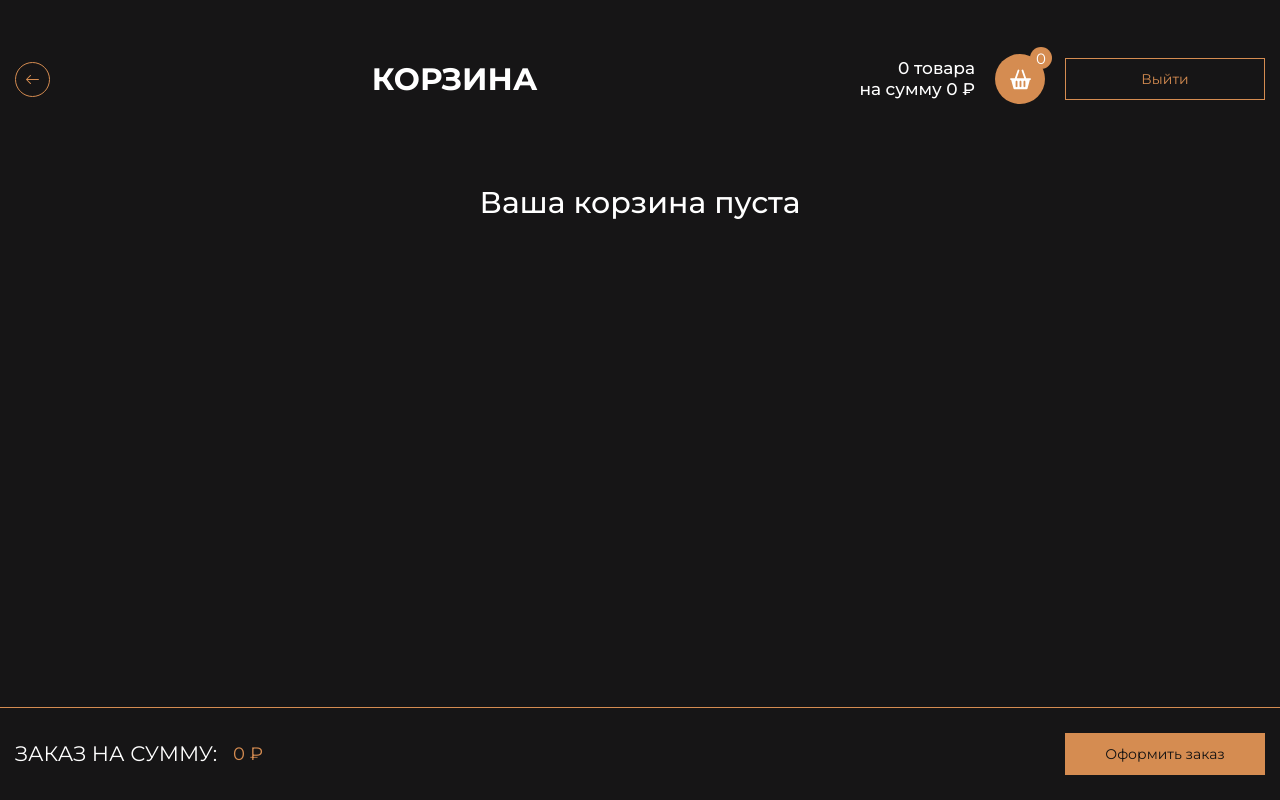
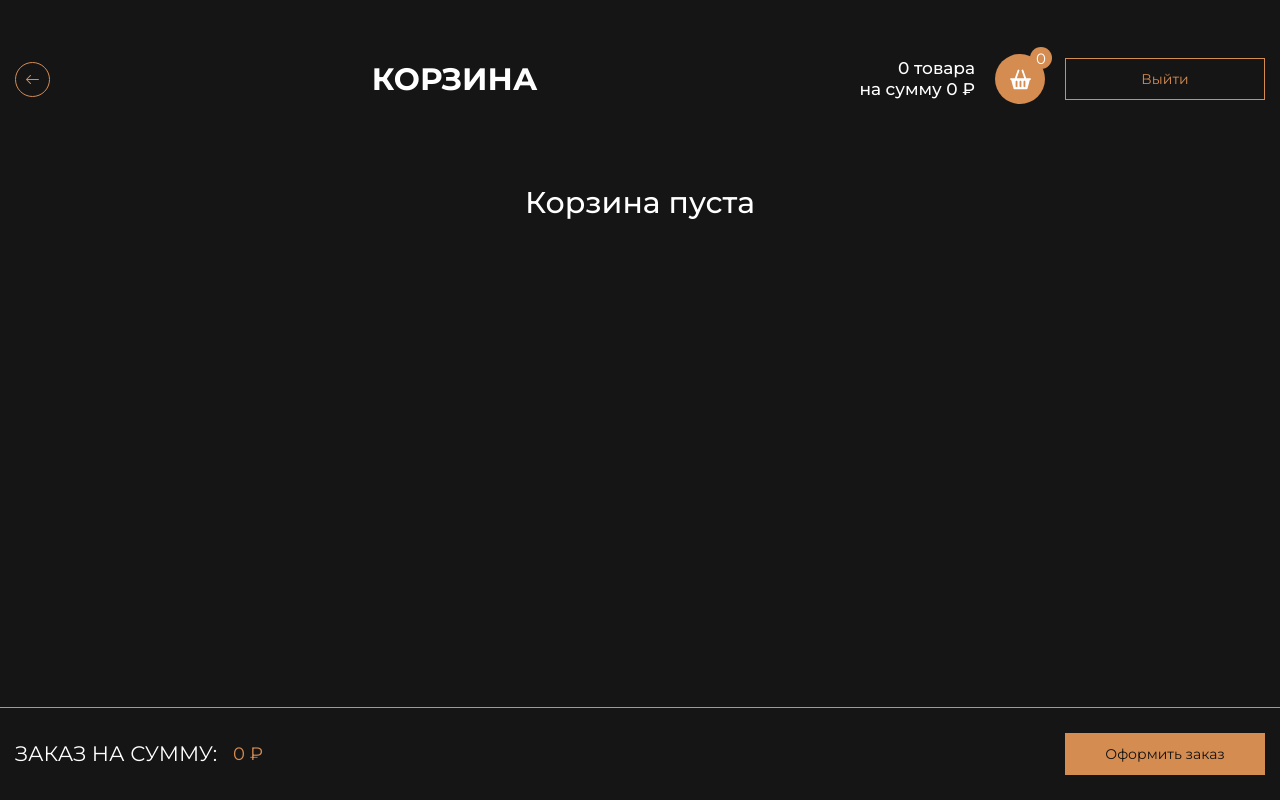
Before and after one commit to usmanow/restaurant-order-app, a React (Create React App) app: page /cart in a window 1280 px wide. Built offline with nearby package versions, Linux system fonts and the light colour scheme; sample sign-in values are in the browser's storage.

Commit message:
fix main layout, add StyledMain in CartPage

```diff
--- a/src/components/Pagination/Pagination.jsx
+++ b/src/components/Pagination/Pagination.jsx
@@ -1,7 +1,7 @@
 import { StyledPagination } from './Pagination.styled'
 
-const Pagination = ({ currentPage, totalItems, itemsPerPage, onPageChange }) => {
-  const totalPages = Math.ceil(totalItems / itemsPerPage)
+const Pagination = ({ currentPage, totalProducts, ProductsPerPage, onPageChange }) => {
+  const totalPages = Math.ceil(totalProducts / ProductsPerPage)
 
   const handlePageClick = (page) => {
     if (page !== currentPage) onPageChange(page)
--- a/src/layouts/main/Main.jsx
+++ b/src/layouts/main/Main.jsx
@@ -1,4 +1,13 @@
 import { useState, useEffect } from 'react'
+import { useSelector, useDispatch } from 'react-redux'
+import {
+  getProducts,
+  getTotalProducts,
+  getIsLoading,
+  setProducts,
+  setTotalProducts,
+  setIsLoading
+} from '../../store/productsSlice'
 import { Link, useNavigate } from 'react-router'
 import Loader from '../../components/Loader/Loader'
 import Card from '../../components/Card/Card'
@@ -9,73 +18,66 @@ import { useAuthContext } from '../../context/authContext'
 import showNotification from '../../components/Notification/notification-emitter'
 import { ERROR_NOTIFICATION } from '../../components/Notification/notification-type'
 
-const Main = ({ mainType, searchValue, page }) => {
-  const [loading, setLoading] = useState(false)
-  const [goods, setGoods] = useState([])
-  const [totalItems, setTotalItems] = useState(0)
+const Main = ({ searchValue, page }) => {
+  const products = useSelector(getProducts)
+  const totalProducts = useSelector(getTotalProducts)
+  const loading = useSelector(getIsLoading)
+  const dispatch = useDispatch()
+
   const [isFirstLoad, setIsFirstLoad] = useState(true)
   const { token } = useAuthContext()
   const navigate = useNavigate()
 
   useEffect(() => {
-    if (mainType === 'cart') return
-
     const fetchGoods = async () => {
-      setLoading(true)
+      dispatch(setIsLoading(true))
       setIsFirstLoad(false)
 
       try {
         const response = await getGoods(page, searchValue, token)
-        setGoods(response.goods)
-        setTotalItems(response.total)
+        dispatch(setProducts(response.goods))
+        dispatch(setTotalProducts(response.total))
       } catch (error) {
         showNotification(error.response?.data?.message, ERROR_NOTIFICATION)
       } finally {
-        setLoading(false)
+        dispatch(setIsLoading(false))
       }
     }
 
       fetchGoods()
-  }, [mainType, token, searchValue, page])
+  }, [token, searchValue, page, dispatch])
 
   const handlePageChange = (newPage) => {
     navigate(`?query=${searchValue}&page=${newPage}`)
   }
 
   return (
-    <StyledMain $mainType={mainType}>
-
+    <StyledMain>
       {loading && <Loader />}
 
       <div className="inner container">
 
-      {!loading && !isFirstLoad && !goods.length && (
-          <p className="no-results">Нет результатов</p>
+        {!loading && !isFirstLoad && !products.length && (
+            <p className="no-results">Нет результатов</p>
         )}
 
-      {mainType === 'cart' && !goods.length && !loading && (
-        <p className="no-results">Ваша корзина пуста</p>
-      )}
-
         <ul className="product-list">
-
-          {goods.map((good) => (
-            <Link to={`/good/${good.id}`} key={good.id}>
+          {products.map((product) => (
+            <Link to={`/good/${product.id}`} key={product.id}>
               <Card
-                title={good.title}
-                preview={good.img_url}
-                description={good.description}
-                price={good.price}
+                title={product.title}
+                preview={product.img_url}
+                description={product.description}
+                price={product.price}
               />
             </Link>
           ))}
-
         </ul>
 
         <Pagination
           currentPage={page}
-          totalItems={totalItems}
-          itemsPerPage={4}
+          totalProducts={totalProducts}
+          ProductsPerPage={4}
           onPageChange={handlePageChange}
         />
 
--- a/src/pages/CartPage/CartPage.jsx
+++ b/src/pages/CartPage/CartPage.jsx
@@ -1,7 +1,7 @@
 import { useState } from 'react'
 import Header from '../../layouts/header/Header'
-import Main from '../../layouts/main/Main'
 import Footer from '../../layouts/footer/Footer'
+import { StyledMain } from './CartPage.styled'
 
 const CartPage = () => {
   const [totalQuantity, setTotalQuantity] = useState(0)
@@ -17,9 +17,13 @@ const CartPage = () => {
         totalQuantity={totalQuantity}
         totalPrice={totalPrice}
       />
-      <Main
-        mainType='cart'
-      />
+
+      <StyledMain>
+        <div className="inner container">
+          <p className="no-results">Корзина пуста</p>
+        </div>
+      </StyledMain>
+
       <Footer
         totalPrice={totalPrice}
       />
--- a/src/pages/CartPage/CartPage.styled.js
+++ b/src/pages/CartPage/CartPage.styled.js
@@ -0,0 +1,23 @@
+import styled from 'styled-components'
+import variables from '../../styles/variables'
+
+export const StyledMain = styled.main`
+  height: calc(100vh - 251px);
+  background-color: ${variables.colors.darkBg};
+  overflow: auto;
+  scrollbar-width: none;
+
+  .inner {
+    display: flex;
+    flex-direction: column;
+    align-items: center;
+    row-gap: 30px;
+    padding-block: 27px;
+  }
+
+  .no-results {
+    font-size: 30px;
+    font-weight: 500;
+    line-height: 1.23;
+  }
+`
--- a/src/pages/MainPage/MainPage.jsx
+++ b/src/pages/MainPage/MainPage.jsx
@@ -7,16 +7,16 @@ import { useDebounce } from '../../hooks/useDebouncedValue'
 const MainPage = () => {
   const [searchValue, setSearchValue] = useState('')
   const debouncedQuery = useDebounce(searchValue, 500)
-  const [page, setPage] = useState('1')
+  const [page, setPage] = useState(1)
   const location = useLocation()
   const navigate = useNavigate()
 
   useEffect(() => {
     const queryParams = new URLSearchParams(location.search)
     const query = queryParams.get('query') || ''
-    const page = queryParams.get('page') || '1'
+    const page = Number(queryParams.get('page')) || 1
     setSearchValue(query)
-    setPage(Number(page))
+    setPage(page)
   }, [location.search])
 
   const handleSearchChange = (e) => {
@@ -40,7 +40,6 @@ const MainPage = () => {
         onSearchChange={handleSearchChange}
       />
       <Main
-        mainType='goods'
         searchValue={debouncedQuery}
         page={page}
       />
--- a/src/pages/ProductPage/ProductPage.jsx
+++ b/src/pages/ProductPage/ProductPage.jsx
@@ -12,7 +12,7 @@ import { ERROR_NOTIFICATION } from '../../components/Notification/notification-t
 
 const ProductPage = () => {
   const [loading , setLoading] = useState(false)
-  const [good, setGood] = useState({})
+  const [good, setGood] = useState(null)
   const { goodId } = useParams()
   const { token } = useAuthContext()
 
@@ -33,6 +33,8 @@ const ProductPage = () => {
     fetchGood()
   }, [goodId, token])
 
+  if (loading || !good) return <Loader />
+
   return (
     <StyledProductPageWrapper>
 
@@ -44,8 +46,6 @@ const ProductPage = () => {
       />
 
       <StyledProductInfo>
-        {loading && <Loader />}
-
         <div className="inner container">
           <div className="product">
             <img
--- a/src/store/productsSlice.js
+++ b/src/store/productsSlice.js
@@ -2,6 +2,7 @@ import { createSlice } from '@reduxjs/toolkit'
 
 const initialState = {
   list: [],
+  total: 0,
   isLoading: false,
 }
 
@@ -11,8 +12,21 @@ const productsSlice = createSlice({
   reducers: {
     setProducts(state, action) {
       state.list = action.payload
+    },
+
+    setIsLoading(state, action) {
+      state.isLoading = action.payload
+    },
+
+    setTotalProducts(state, action) {
+      state.total = action.payload
     }
   }
 })
 
+export const getProducts = (state) => state.products.list
+export const getTotalProducts = (state) => state.products.total
+export const getIsLoading = (state) => state.products.isLoading
+
+export const { setProducts, setIsLoading, setTotalProducts } = productsSlice.actions
 export default productsSlice.reducer
```
